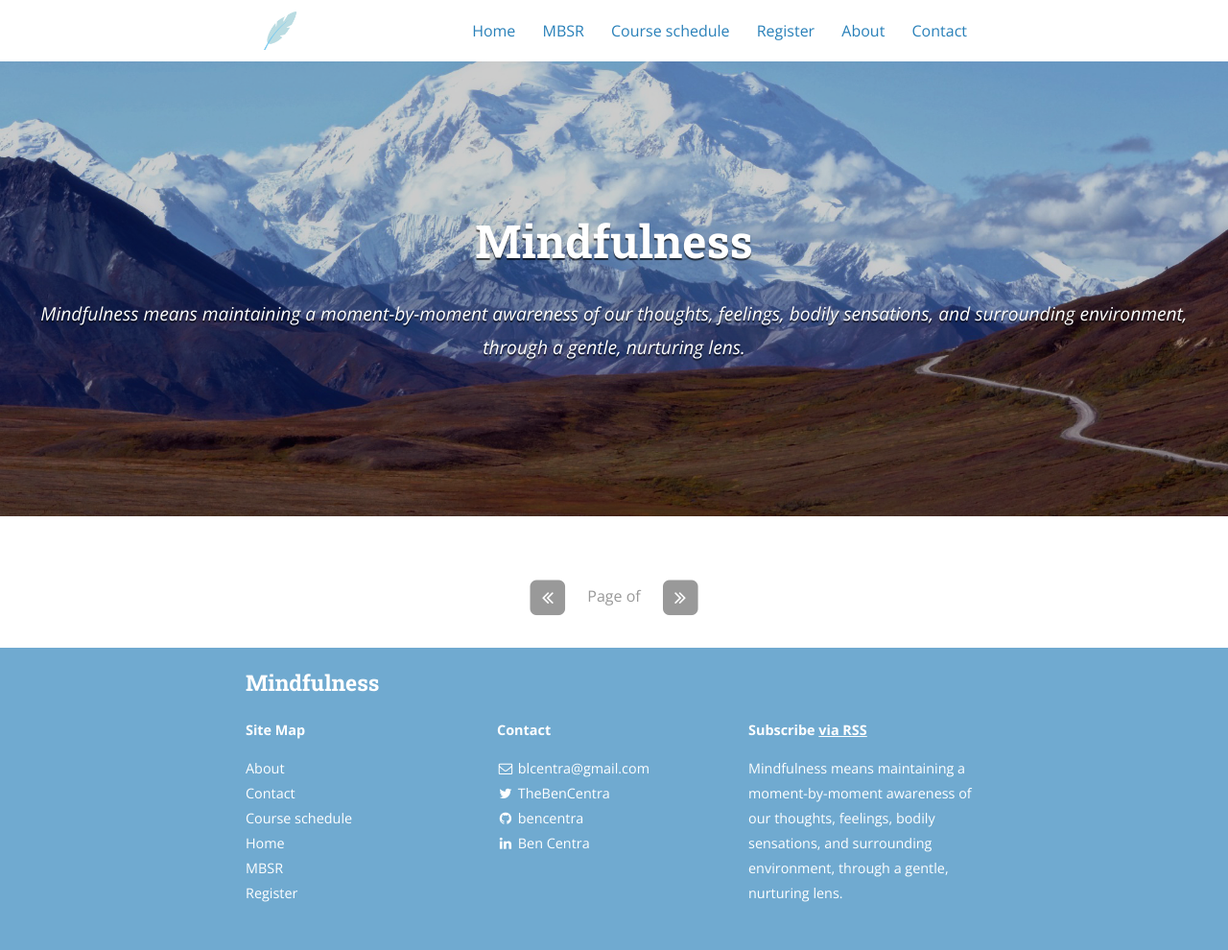
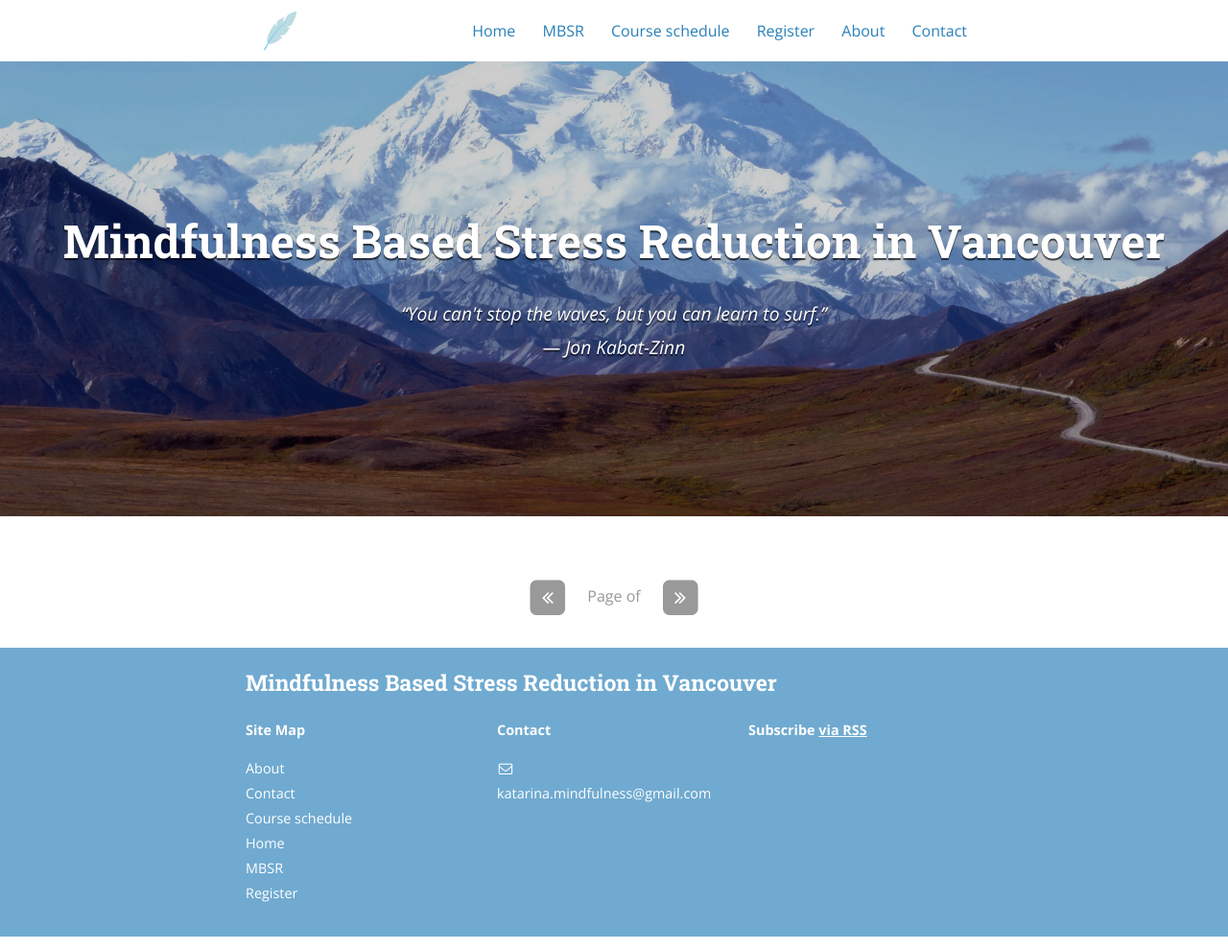
Before and after one commit to mindfulnessone/mindfulnessone.github.io, a Jekyll site: the page built from index_backup.html, in a window 1280 px wide. Shown: the whole page at 96% size. Built offline with Jekyll 4.4.1, drawn with Linux system fonts in a browser that asks for light colours; nearby versions of some CDN libraries.

Commit message:
Update _config.yml

```diff
--- a/_config.yml
+++ b/_config.yml
@@ -9,12 +9,12 @@ exclude:
   - "/vendor/"
 
 # Site settings
-title: Mindfulness
-subtitle: "Mindfulness means maintaining a moment-by-moment awareness of our thoughts, feelings, bodily sensations, and surrounding environment, through a gentle, nurturing lens."
-email: blcentra@gmail.com
-name: Ben Centra
-description: >
-  Mindfulness means maintaining a moment-by-moment awareness of our thoughts, feelings, bodily sensations, and surrounding environment, through a gentle, nurturing lens.
+title: Mindfulness Based Stress Reduction in Vancouver
+subtitle: “You can't stop the waves, but you can learn to surf.”<br>― Jon Kabat-Zinn
+
+email: katarina.mindfulness@gmail.com
+name: Katarina Tabi
+description:
 # Base URL of site (i.e. /blog). It should always start with a slash,
 # and never end with a slash. Set it to a blank value if hosting at the
 # root of your server.
@@ -73,37 +73,37 @@ social:
   - name: Twitter
     icon: twitter
     username: TheBenCentra
-    url: https://twitter.com/TheBenCentra
+    url:
     desc: Follow me on Twitter
-    share: true
+    share: false
 
   - name: Facebook
     icon: facebook
-    username: thebencentra
+    username:
     url:
     desc: Friend me on Facebook
-    share: true
+    share: false
 
   - name: GitHub
     icon: github
     username: bencentra
-    url: https://github.com/bencentra
+    url:
     desc: Fork me on GitHub
     share: false
 
   - name: LinkedIn
     icon: linkedin
     username: Ben Centra
-    url: https://www.linkedin.com/pub/ben-centra/47/769/60a
+    url:
     desc: Connect with me on LinkedIn
-    share: true
+    share: false
 
   - name: Google+
     icon: google-plus
     username:
     url:
     desc: Add me to your Circles
-    share: true
+    share: false
 
   - name: YouTube
     icon: youtube
@@ -124,7 +124,7 @@ social:
     username:
     url:
     desc: Follow me on Pinterest
-    share: true
+    share: false
 
   - name: SoundCloud
     icon: soundcloud
@@ -173,7 +173,7 @@ social:
     username:
     url:
     desc: Share to Reddit
-    share: true
+    share: false
 
   - name: "Hacker News"
     icon: hacker-news
```
